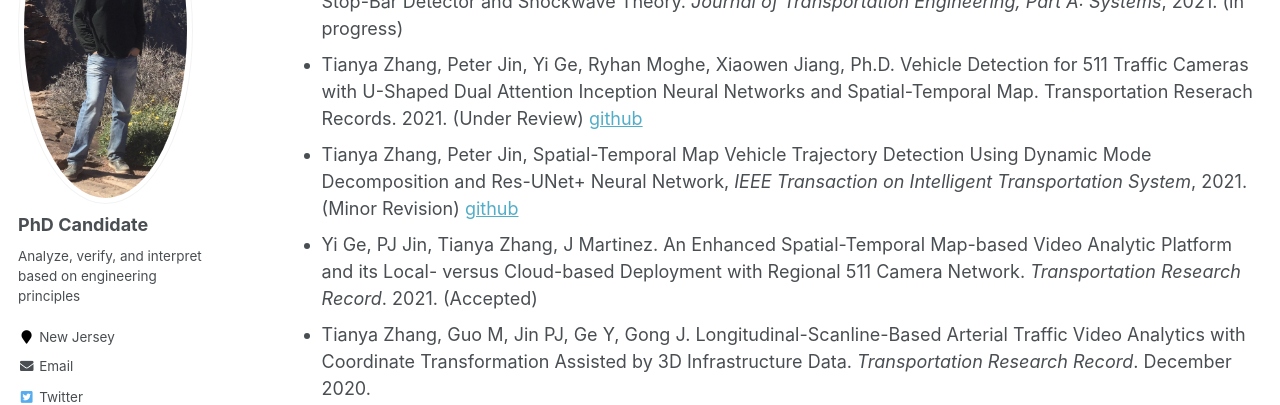
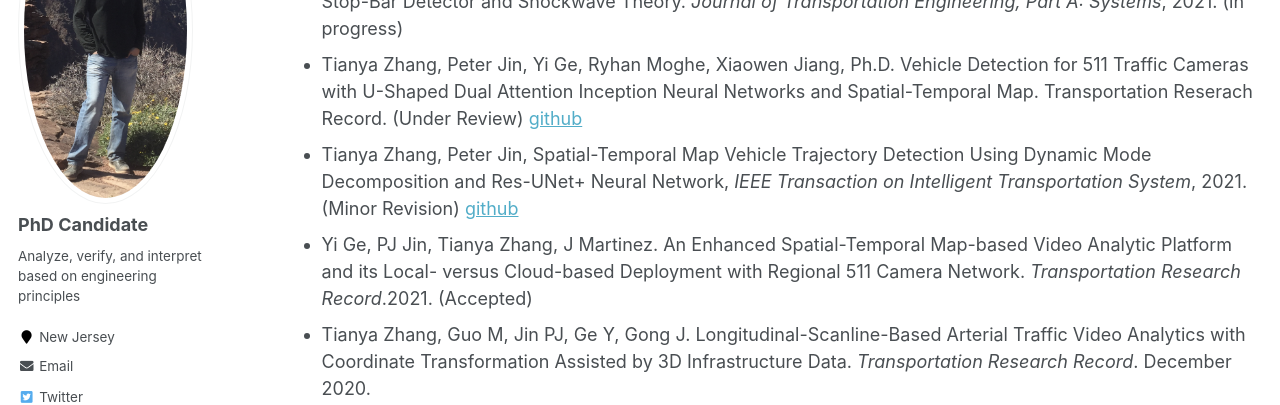
Before and after one commit to TeRyZh/Website, a Jekyll site: the page built from _pages/publications.md, in a window 1280 px wide and 900 px high. Shown: the part 261-666 px from the top of the window. Built offline with Jekyll 4.4.1, drawn with Linux system fonts in a browser that asks for light colours.

Commit message:
Update publications.md

```diff
--- a/_pages/publications.md
+++ b/_pages/publications.md
@@ -17,9 +17,9 @@ author_profile: true
 
 ### Journals
 * Tianya Zhang, Peter Jin, Brennan. T, McVeigh, K. Traffic Signal Performance Measurements Generated with Stop-Bar Detector and Shockwave Theory. *Journal of Transportation Engineering, Part A: Systems*, 2021. (in progress)
-* Tianya Zhang, Peter Jin, Yi Ge, Ryhan Moghe, Xiaowen Jiang, Ph.D. Vehicle Detection for 511 Traffic Cameras with U-Shaped Dual Attention Inception Neural Networks and Spatial-Temporal Map. Transportation Reserach Records. 2021. (Under Review) [github](https://github.com/TeRyZh/Detection-is-Tracking-511-CCTV-Camera-Vehicle-Detection-Using-STMap-and-DAIU-Net)
+* Tianya Zhang, Peter Jin, Yi Ge, Ryhan Moghe, Xiaowen Jiang, Ph.D. Vehicle Detection for 511 Traffic Cameras with U-Shaped Dual Attention Inception Neural Networks and Spatial-Temporal Map. Transportation Reserach Record. (Under Review) [github](https://github.com/TeRyZh/Detection-is-Tracking-511-CCTV-Camera-Vehicle-Detection-Using-STMap-and-DAIU-Net)
 * Tianya Zhang, Peter Jin, Spatial-Temporal Map Vehicle Trajectory Detection Using Dynamic Mode Decomposition and Res-UNet+ Neural Network, *IEEE Transaction on Intelligent Transportation System*, 2021. (Minor Revision) [github](https://github.com/TeRyZh/Reconstruction-NGSIM-Trajectory-with-DMD-and-Res_UNet_plus)
-* Yi Ge, PJ Jin, Tianya Zhang, J Martinez. An Enhanced Spatial-Temporal Map-based Video Analytic Platform and its Local- versus Cloud-based Deployment with Regional 511 Camera Network. *Transportation Research Record*. 2021. (Accepted)
+* Yi Ge, PJ Jin, Tianya Zhang, J Martinez. An Enhanced Spatial-Temporal Map-based Video Analytic Platform and its Local- versus Cloud-based Deployment with Regional 511 Camera Network. *Transportation Research Record*.2021. (Accepted)
 * Tianya Zhang, Guo M, Jin PJ, Ge Y, Gong J. Longitudinal-Scanline-Based Arterial Traffic Video Analytics with Coordinate Transformation Assisted by 3D Infrastructure Data. *Transportation Research Record*. December 2020.
 * Tianya Zhang, Peter J. Jin, A Longitudinal Scanline based Vehicle Trajectory Reconstruction Method for High-Angle Traffic Video, *Transportation Research: Part C*, 103, 104-128, June 2019.
 
```
